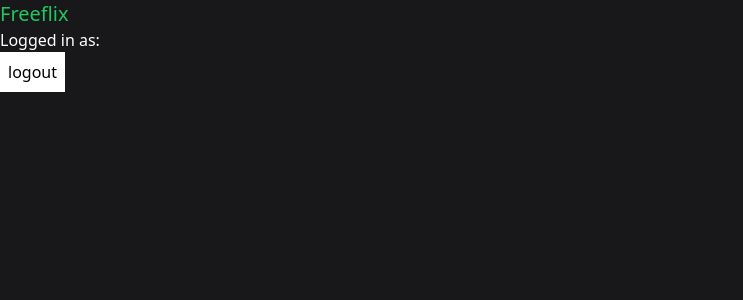
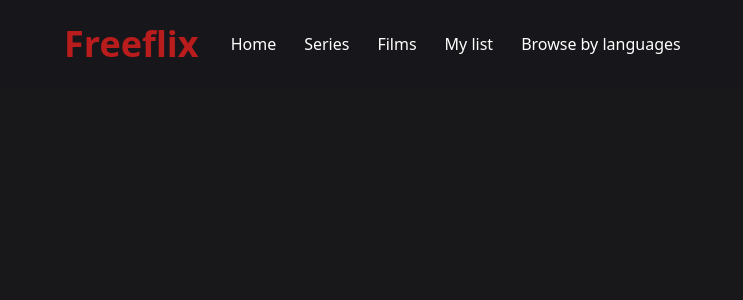
Before and after one commit to ElDev1/freeflix, a Next.js app: page / in a window 1280 px wide. Shown: the top 300 px of the page, without its empty margins (0-743 px from the left). Built offline with nearby package versions, Linux system fonts and the light colour scheme; no server answers; the database is empty; sample sign-in values are in the browser's storage.

Commit message:
create navbar component and navbarItem

```diff
--- /dev/null
+++ b/components/Navbar.tsx
@@ -0,0 +1,23 @@
+import NavbarItem from "./NavbarItem"
+
+const Navbar = () => {
+  return (
+    <nav>
+      <div className='px-4 md:px-16 py-6 flex flex-row items-center transition duration-500 bg-zinc-900 bg-opacity-90'>
+        <h1 className='text-red-700 text-4xl font-bold'>Freeflix</h1>
+        <div className='flex-row ml-8 gap-7 hidden lg:flex'>
+          <NavbarItem label='Home'/>
+          <NavbarItem label='Series'/>
+          <NavbarItem label='Films'/>
+          <NavbarItem label='My list'/>
+          <NavbarItem label='Browse by languages'/>
+        </div>
+        <div className='lg:hidden flex flex-row items-center gap-2 ml-8 cursor-pointer relative'>
+          <p className="text-white text-sm">Browse</p>
+        </div>
+      </div>
+    </nav>
+  )
+}
+
+export default Navbar
--- /dev/null
+++ b/components/NavbarItem.tsx
@@ -0,0 +1,15 @@
+import React from 'react';
+
+interface NavbarItemsProps {
+  label: string
+}
+
+const NavbarItem: React.FC<NavbarItemsProps> = ({ label }) => {
+  return (
+    <div className="text-white cursor-pointer hover:text-gray-300 transition">
+      { label }
+    </div>
+  )
+}
+
+export default NavbarItem
--- a/pages/index.tsx
+++ b/pages/index.tsx
@@ -1,6 +1,7 @@
 import type { NextPage, NextPageContext } from 'next'
-import { getSession, signOut } from 'next-auth/react'
-import useCurrentUser from '../hooks/useCurrentUser'
+import { getSession } from 'next-auth/react'
+
+import Navbar from '../components/Navbar'
 
 export async function getServerSideProps(context: NextPageContext) {
   const session = await getSession(context)
@@ -20,14 +21,11 @@ export async function getServerSideProps(context: NextPageContext) {
 }
 
 const Home: NextPage = () => {
-  const { data: user } = useCurrentUser()
 
   return (
-    <div>
-      <h1 className='text-xl text-green-500'>Freeflix</h1>
-      <p className='text-white'>Logged in as: {user?.email}</p>
-      <button className='h-10 px-2 bg-white' onClick={() => signOut()}>logout</button>
-    </div>
+    <>
+      <Navbar />
+    </>
   )
 }
 
```
